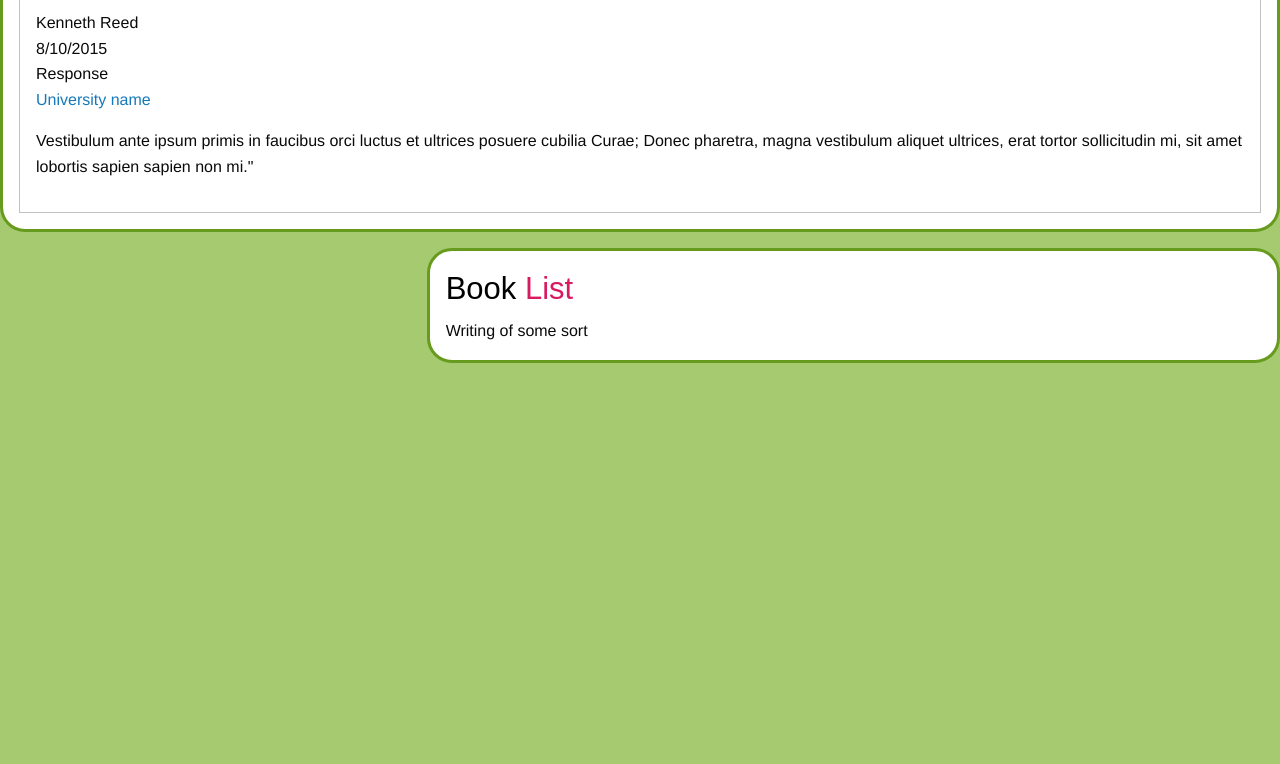
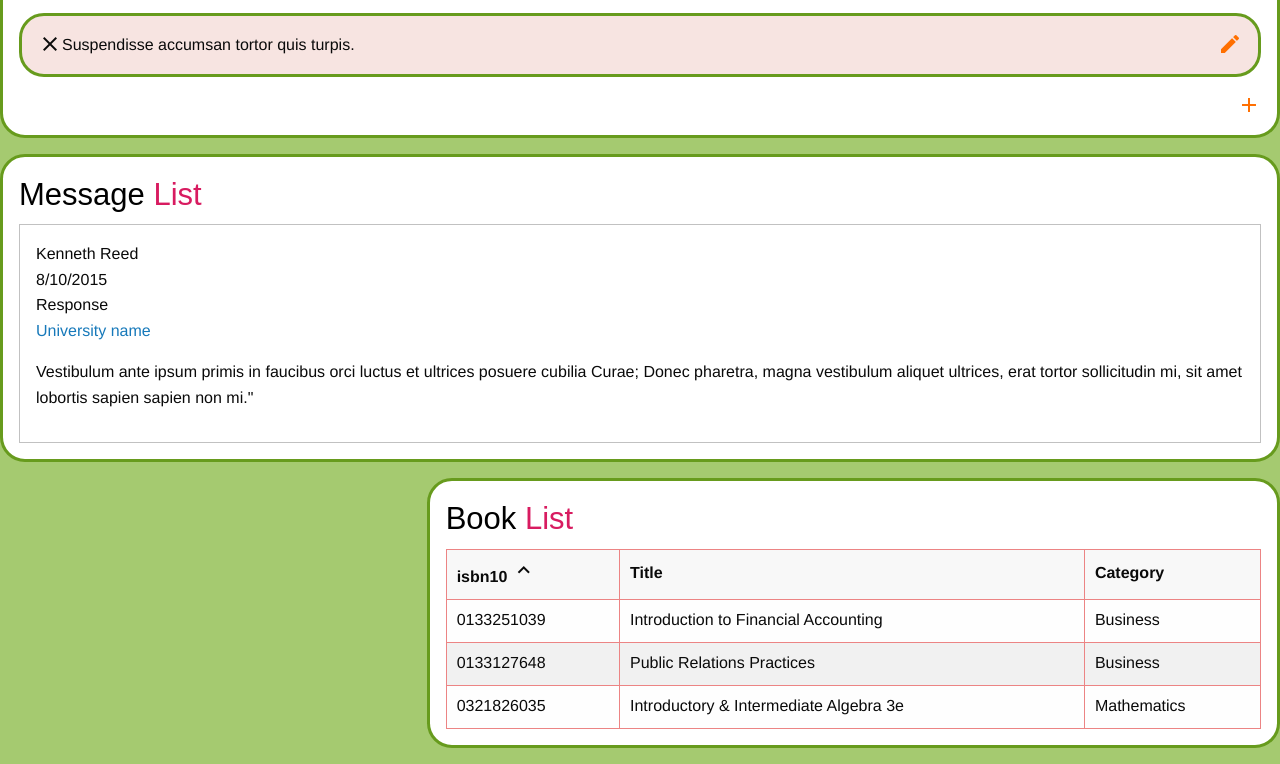
Before and after one commit to inerg/4513Assignment2, a website: page index.html in a window 1280 px wide. Shown: the part 547-1311 px from the top of the page. Before the commit the page ends 926 px from the top, so only its background shows below. Drawn offline with nearby package versions, Linux system fonts and the light colour scheme; a web font is replaced by a local one.

Commit message:
Updated index to show what it should look like.

```diff
--- a/index.html
+++ b/index.html
@@ -9,6 +9,7 @@
 
 	<link rel="stylesheet" href="css/foundation.css">
 	<link rel="stylesheet" href="css/styles.css">
+	<link href="https://fonts.googleapis.com/icon?family=Material+Icons" rel="stylesheet">
 
 	<script src="js/vendor/jquery.js"></script>
     <script src="js/vendor/what-input.js"></script>
@@ -52,15 +53,18 @@
 			<div class="callout curved-borders">
 				<h3><span class="black">To-Do</span> List</h3>
 				<div>
-					<ul class="inline-list">
+					<ul class="menu">
+						<li>Sort by: </li>
 						<li><a>Date</a></li>
 					</ul>
 				</div>
-				<div><span class="warning badge">X</span> Nunc nisl.</div>
-				<div><span class="warning badge">X</span> Integer ac neque.</div>
-				<div><span class="success badge">X</span> Aliquam sit amet diam in magna bibendum imperdiet.</div>
-				<div><span class="alert badge">X</span> Suspendisse accumsan tortor quis turpis.</div>
+				<ul class="no-bullet">
+					<li><div class="callout warning curved-borders"><i class="material-icons float-left">clear</i></a> Nunc nisl.<a href="" ><i class="material-icons float-right">mode_edit</i></a></div></li>					<li class="callout warning curved-borders"><i class="material-icons float-left">clear</i></a> Integer ac neque.<a href="" ><i class="material-icons float-right">mode_edit</i></a></li>
+					<li><div class="callout success curved-borders"><i class="material-icons float-left">clear</i></a> Aliquam sit amet diam in magna bibendum imperdiet.<a href="" ><i class="material-icons float-right">mode_edit</i></a></div></li>
+					<li><div class="callout alert curved-borders"><i class="material-icons float-left">clear</i></a> Suspendisse accumsan tortor quis turpis.<a href="" ><i class="material-icons float-right">mode_edit</i></a><div></div></li>
 
+					<a href="" ><i class="material-icons float-right">add</i></a></br>
+				</ul>
 			</div>
 		</div><!-- /To-Do List -->
 
@@ -111,15 +115,67 @@
 
 			</div>
 		</div><!-- Message List -->
-    </div>
+	</div>
+
 
 	<div class="row">
 		<div class="small-8 small-offset-4 columns">
 			<div class="callout curved-borders">
 				<h3><span class="black">Book</span> List</h3>
-				<p>Writing of some sort</p>
+				<table>
+					<thead>
+					<tr>
+						<th>
+							isbn10 <i class="material-icons">keyboard_arrow_up</i>
+						</th>
+						<th>
+							Title
+						</th>
+						<th>
+							Category
+						</th>
+					</tr>
+					</thead>
+					<tbody>
+						<tr>
+							<td>
+								0133251039
+							</td>
+							<td>
+								Introduction to Financial Accounting
+							</td>
+							<td>
+								Business
+							</td>
+						</tr>
+						<tr>
+							<td>
+								0133127648
+							</td>
+							<td>
+								Public Relations Practices
+							</td>
+							<td>
+								Business
+							</td>
+						</tr>
+						<tr>
+							<td>
+								0321826035
+							</td>
+							<td>
+								Introductory & Intermediate Algebra 3e
+							</td>
+							<td>
+								Mathematics
+							</td>
+						</tr>
+					</tbody>
+				</table>
+
 			</div>
 		</div><!-- Book List -->
+	</div>
 	</div>
 
 </body>
```
